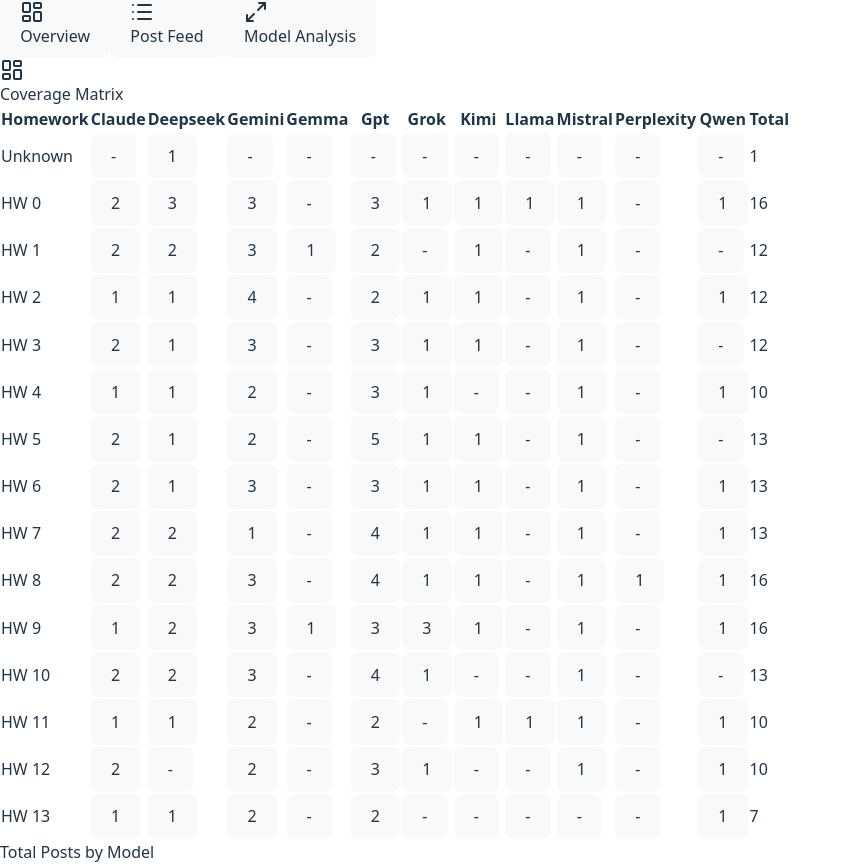
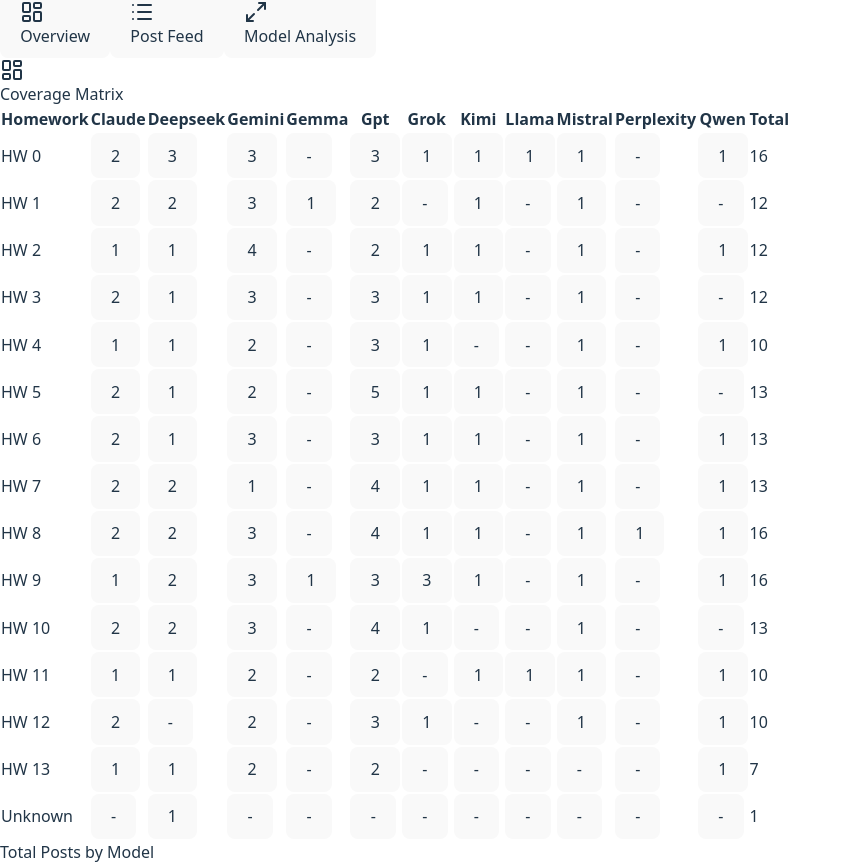
Before and after one commit to Akhil-Agarwal-123/cs182-ec-a, a React (Vite) app in the folder ed-analyzer/: page / in a window 1280 px wide. Shown: the part 853-1717 px from the top of the page, without its empty margins (0-851 px from the left). Built offline with nearby package versions, Linux system fonts and the light colour scheme.

Commit message:
Moved unknown to bottom

```diff
--- a/ed-analyzer/src/App.jsx
+++ b/ed-analyzer/src/App.jsx
@@ -552,7 +552,8 @@
 
   // Process data for charts and matrices
   const processedData = useMemo(() => {
-    const homeworks = [...new Set(rawData.map(p => p.homework_number))].sort((a, b) => a - b);
+    const unknownConstant = 10000;
+    const homeworks = [...new Set(rawData.map(p => (p.homework_number === -1 ? unknownConstant : p.homework_number)))].sort((a, b) => a - b).map(p => (p === unknownConstant ? -1 : p));
     const llms = [...new Set(rawData.map(p => p.llm))].filter(Boolean).sort();
 
     const pivotData = homeworks.map(hw => {
```
